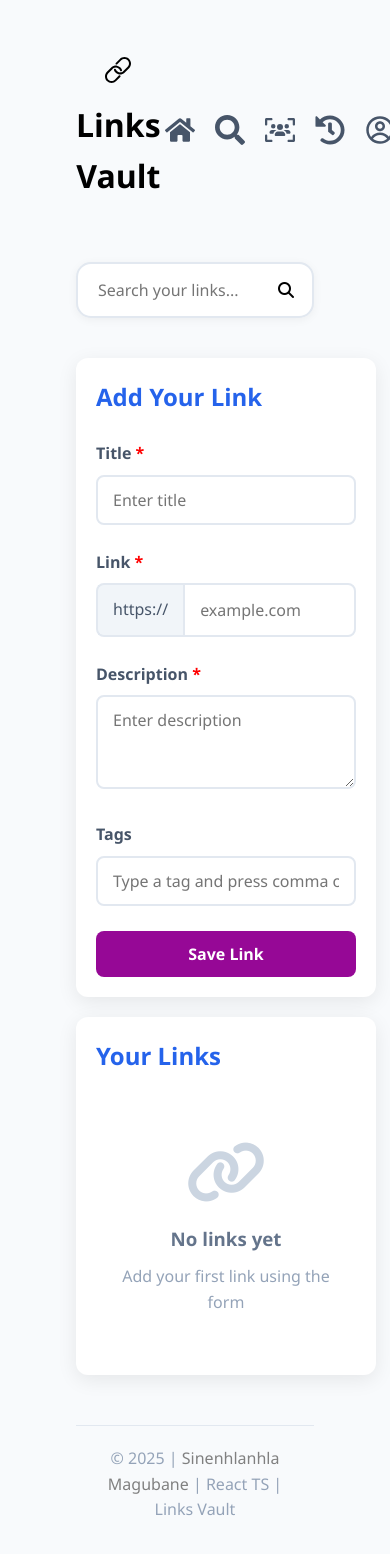
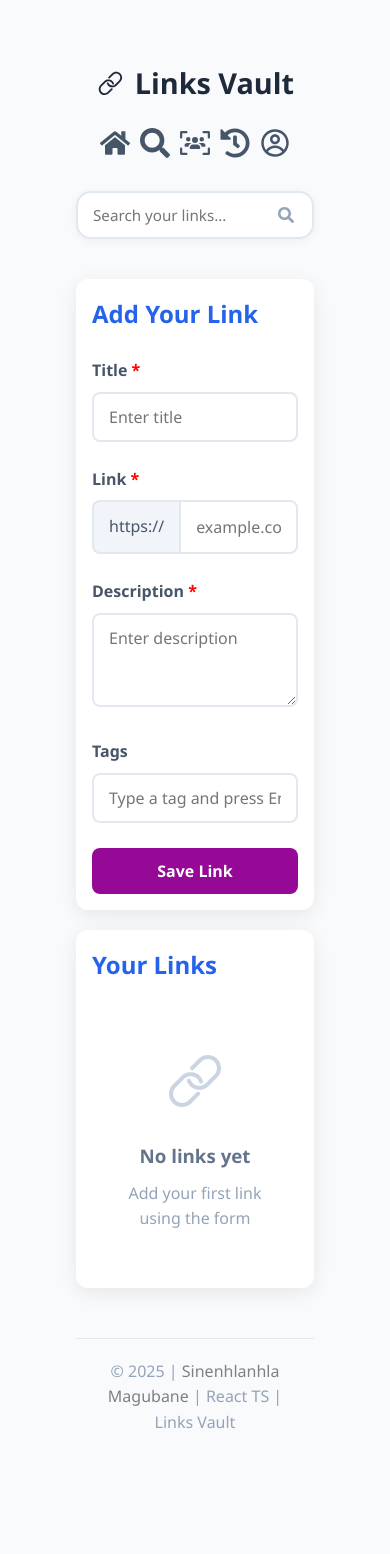
Before and after one commit to SineMag/React-TS-Links-Vault, a React (Vite) app: page / in a window 390 px wide. Shown: the top 1554 px of the page. After the commit the page ends 1516 px from the top, so only its background shows below. Built offline with nearby package versions, Linux system fonts and the light colour scheme.

Commit message:
feat: complete project: Fix tags functionality, improve UI, remove fake data, enhance responsiveness

```diff
--- a/index.html
+++ b/index.html
@@ -4,7 +4,6 @@
     <meta charset="UTF-8" />
     <meta name="viewport" content="width=device-width, initial-scale=1.0" />
     <title>Links Vault</title>
-    <link rel="stylesheet" href="https://cdnjs.cloudflare.com/ajax/libs/font-awesome/6.4.0/css/all.min.css">
     <link rel="icon" type="image/png" href="/favicon.ico" />
 
   </head>
--- a/package.json
+++ b/package.json
@@ -10,6 +10,7 @@
     "preview": "vite preview"
   },
   "dependencies": {
+    "bootstrap": "^5.3.8",
     "react": "^19.1.1",
     "react-dom": "^19.1.1",
     "react-icons": "^5.5.0"
--- a/src/App.css
+++ b/src/App.css
@@ -13,9 +13,6 @@ body, html, #root {
   min-height: 100vh;
 }
 
-header {
-    margin-top:-5%;
-}
 .container {
     max-width: 1200px;
     margin: 0 auto;
@@ -26,11 +23,23 @@ header {
     margin-bottom: 40px;
 }
 
+.header-top {
+    display: flex;
+    flex-direction: row;
+    justify-content: space-between;
+    align-items: center;
+    color: #1e293b;
+    margin-bottom: 20px;
+}
+
         h1 {
             font-size: 2.5rem;
-            color: #2563eb;
+            color: #1e293b;
             margin-bottom: 10px;
             font-weight: 700;
+            display: flex;
+            align-items: center;
+            gap: 10px;
         }
 
         .subtitle {
@@ -61,6 +70,9 @@ header {
             font-size: 1rem;
             box-shadow: 0 2px 10px rgba(0, 0, 0, 0.05);
             transition: all 0.3s ease;
+            cursor: text;
+            background-color: #ffffff;
+            color: #1e293b;
         }
 
         .search-input input:focus {
@@ -69,12 +81,13 @@ header {
             box-shadow: 0 2px 15px rgba(37, 99, 235, 0.1);
         }
 
-        .search-input i {
+        .search-input .search-icon {
             position: absolute;
             right: 20px;
             top: 50%;
             transform: translateY(-50%);
             color: #94a3b8;
+            pointer-events: none;
         }
 
         .main-content {
@@ -122,6 +135,9 @@ header {
             border-radius: 8px;
             font-size: 1rem;
             transition: all 0.3s ease;
+            cursor: text;
+            background-color: #ffffff;
+            color: #1e293b;
         }
 
         .form-group input:focus,
@@ -177,6 +193,11 @@ header {
             background: #1d4ed8;
             transform: translateY(-2px);
             box-shadow: 0 4px 12px rgba(37, 99, 235, 0.2);
+            cursor: pointer;
+        }
+
+        .btn-primary:active {
+            transform: translateY(0);
         }
 
         .links-section {
@@ -211,6 +232,10 @@ header {
             padding: 20px;
 
             transition: all 0.2s ease;
+        }
+
+        .link-card {
+            cursor: default;
         }
 
         .link-card:hover {
@@ -248,9 +273,19 @@ header {
             gap: 20px;
             align-items: center;
             justify-content: center;
+            padding: 2%;
         }
-        .icon-bar svg { transition: color 0.2s ease, transform 0.12s ease; cursor: pointer; color: #475569; }
-        .icon-bar svg:hover { color: #2563eb; transform: translateY(-1px); }
+
+        .icon-bar svg {
+            transition: color 0.2s ease, transform 0.12s ease;
+            cursor: pointer;
+            color: #475569;
+        }
+
+        .icon-bar svg:hover {
+            color: #2563eb;
+            transform: translateY(-1px);
+        }
 
         .card-content a {
             color: #2563eb;
@@ -258,10 +293,13 @@ header {
             display: block;
             margin-bottom: 15px;
             word-break: break-all;
+            cursor: pointer;
+            transition: color 0.2s ease;
         }
 
         .card-content a:hover {
             text-decoration: underline;
+            color: #1d4ed8;
         }
 
         .card-content p {
@@ -290,6 +328,11 @@ header {
             justify-content: center;
         }
 
+        .action-btn:focus {
+            outline: 2px solid #2563eb;
+            outline-offset: 2px;
+        }
+
         .edit-btn {
             color: #475569;
         }
@@ -313,6 +356,12 @@ header {
             padding: 40px 20px;
             color: #94a3b8;
             grid-column: 1 / -1;
+        }
+
+        .empty-state .empty-icon {
+            font-size: 4rem;
+            margin-bottom: 20px;
+            color: #cbd5e1;
         }
 
         .empty-state i {
@@ -385,7 +434,48 @@ header {
             margin-top: 20px;
         }
 
-        /* Responsive design */
+        /* Responsive design - All required breakpoints */
+
+        /* 1200px breakpoint */
+        @media (max-width: 1200px) {
+            .container {
+                padding: 0 16px;
+            }
+
+            h1 {
+                font-size: 2.2rem;
+            }
+
+            .main-content {
+                gap: 30px;
+            }
+        }
+
+        /* 1024px breakpoint */
+        @media (max-width: 1024px) {
+            .main-content {
+                grid-template-columns: 1fr;
+            }
+
+            .links-grid {
+                grid-template-columns: repeat(auto-fill, minmax(260px, 1fr));
+            }
+
+            .header-top {
+                flex-direction: column;
+                gap: 15px;
+            }
+
+            .icon-bar {
+                gap: 15px;
+            }
+
+            .icon-bar svg {
+                size: 25px;
+            }
+        }
+
+        /* 768px breakpoint */
         @media (max-width: 768px) {
             .main-content {
                 gap: 20px;
@@ -398,11 +488,34 @@ header {
             .links-grid {
                 grid-template-columns: 1fr;
             }
+
+            h1 {
+                font-size: 2rem;
             }
 
+            .header-top {
+                flex-direction: column;
+                gap: 10px;
+            }
+
+            .icon-bar {
+                gap: 12px;
+                padding: 1%;
+            }
+
+            .icon-bar svg {
+                size: 22px;
+            }
+
+            .search-bar {
+                margin-top: 30px;
+            }
+        }
+
+        /* 480px breakpoint */
         @media (max-width: 480px) {
             h1 {
-                font-size: 2rem;
+                font-size: 1.8rem;
             }
 
             .form-buttons {
@@ -412,23 +525,83 @@ header {
             .btn {
                 width: 100%;
             }
+
+            .form-section, .links-section {
+                padding: 16px;
             }
 
-        /* Additional required breakpoints */
-        @media (max-width: 1200px) {
-            .container { padding: 0 16px; }
+            .search-input input {
+                padding: 12px 15px;
+                font-size: 0.95rem;
             }
 
-        @media (max-width: 1024px) {
-            .main-content { grid-template-columns: 1fr; }
-            .links-grid { grid-template-columns: repeat(auto-fill, minmax(260px, 1fr)); }
+            .icon-bar {
+                gap: 10px;
             }
 
+            .icon-bar svg {
+                size: 20px;
+            }
+
+            .link-card {
+                padding: 15px;
+            }
+
+            .card-actions {
+                gap: 10px;
+            }
+        }
+
+        /* 320px breakpoint */
         @media (max-width: 320px) {
-            h1 { font-size: 1.6rem; }
-            .search-input input { padding: 12px; font-size: 0.95rem; }
-            .form-section, .links-section { padding: 16px; }
-            .btn { padding: 10px 16px; font-size: 0.95rem; }
+            body, html, #root {
+                padding: 10px;
+            }
+
+            h1 {
+                font-size: 1.5rem;
+                flex-direction: column;
+                gap: 5px;
+            }
+
+            .search-input input {
+                padding: 10px 12px;
+                font-size: 0.9rem;
+            }
+
+            .form-section, .links-section {
+                padding: 12px;
+            }
+
+            .btn {
+                padding: 10px 16px;
+                font-size: 0.9rem;
+            }
+
+            .form-group {
+                margin-bottom: 20px;
+            }
+
+            .icon-bar {
+                gap: 8px;
+                flex-wrap: wrap;
+            }
+
+            .icon-bar svg {
+                size: 18px;
+            }
+
+            .link-card {
+                padding: 12px;
+            }
+
+            .card-content h3 {
+                font-size: 1rem;
+            }
+
+            .card-content p {
+                font-size: 0.9rem;
+            }
         }
 
         /* Toast notifications */
@@ -463,6 +636,17 @@ header {
             font-size: 1.1rem;
             color: #64748b;
             cursor: pointer;
+            transition: color 0.2s ease;
+            padding: 0;
+            width: 24px;
+            height: 24px;
+            display: flex;
+            align-items: center;
+            justify-content: center;
+        }
+
+        .toast-close:hover {
+            color: #f8fafc;
         }
 
         @keyframes toast-in {
--- a/src/App.tsx
+++ b/src/App.tsx
@@ -1,4 +1,4 @@
-import { useState, useMemo, useEffect } from "react";
+import { useState, useMemo } from "react";
 import type { Link } from "./types/Link";
 import { useLocalStorage } from "./hooks/useLocalStorage";
 import Header from "./components/Header";
@@ -37,17 +37,6 @@ function App() {
       );
     });
   }, [links, searchQuery]);
-
-  // One-time migration: remove any previously seeded sample link from older versions
-  useEffect(() => {
-    const hasSeed = links.some(
-      (l) => l.title === "React Official Website" && l.url === "reactjs.org"
-    );
-    if (hasSeed) {
-      setLinks((prev) => prev.filter((l) => !(l.title === "React Official Website" && l.url === "reactjs.org")));
-    }
-    // eslint-disable-next-line react-hooks/exhaustive-deps
-  }, []);
 
   function handleUpdateLink(updatedLink: Link) {
     const updated = links.map((l) => (l.id === updatedLink.id ? updatedLink : l));
--- a/src/components/Header.tsx
+++ b/src/components/Header.tsx
@@ -1,8 +1,6 @@
 import { IoIosLink } from "react-icons/io";
-import { FaHome } from "react-icons/fa";
-import { FaSearch } from "react-icons/fa";
+import { FaHome, FaSearch, FaHistory } from "react-icons/fa";
 import { FaUsersViewfinder } from "react-icons/fa6";
-import { FaHistory } from "react-icons/fa";
 import { CgProfile } from "react-icons/cg";
 
 interface HeaderProps {
@@ -13,24 +11,12 @@ interface HeaderProps {
 export default function Header({ searchQuery, onSearchChange }: HeaderProps) {
   return (
     <header>
-      <div
-        style={{
-          color: "black",
-          display: "flex",
-          flexDirection:'row',
-          justifyContent:'space-between'
-        }}
-      >
-        <h1 style={{
-            color:'black'
-        }}>
+      <div className="header-top">
+        <h1>
           <IoIosLink />
           Links Vault
         </h1>
-        <div className="icon-bar" style={{
-            padding:'2%',
-            cursor:'pointer'
-        }}>
+        <div className="icon-bar">
           <FaHome size={30} />
           <FaSearch size={30}/>
           <FaUsersViewfinder size={30}/>
@@ -46,9 +32,7 @@ export default function Header({ searchQuery, onSearchChange }: HeaderProps) {
             value={searchQuery}
             onChange={(e) => onSearchChange(e.target.value)}
           />
-          <i className="fas fa-search" style={{
-            color :'black'
-          }}></i>
+          <FaSearch className="search-icon" />
         </div>
       </div>
     </header>
--- a/src/components/LinkForm.tsx
+++ b/src/components/LinkForm.tsx
@@ -36,10 +36,12 @@ export default function LinkForm({
 }: LinkFormProps) {
   const [tagsInput, setTagsInput] = useState("");
 
-  // Keep the input in sync when loading an existing item for edit
+  // Clear tags input when entering edit mode
   useEffect(() => {
-    setTagsInput(tags.join(", "));
-  }, [tags]);
+    if (isUpdated) {
+      setTagsInput("");
+    }
+  }, [isUpdated]);
 
   const handleSubmit = (e: React.FormEvent) => {
     e.preventDefault();
@@ -66,7 +68,6 @@ export default function LinkForm({
     // Ensure any remaining input gets converted to tags on submit
     if (tagsInput.trim() !== "") {
       commitTag(tagsInput);
-      setTagsInput("");
     }
 
     if (isUpdated) {
@@ -87,27 +88,37 @@ export default function LinkForm({
     setUrl("");
     setDescription("");
     setTags([]);
+    setTagsInput("");
     setCurrentId(0);
   };
 
   function commitTag(raw: string) {
+    if (!raw.trim()) return;
+
     const parts = raw
       .split(",")
-      .map((s) => s.trim().replace(/,$/, ""))
+      .map((s) => s.trim())
       .filter((s) => s.length > 0);
+
     if (parts.length === 0) return;
+
     const current = new Set(tags);
-    for (const p of parts) current.add(p);
+    for (const p of parts) {
+      if (p) {
+        current.add(p);
+      }
+    }
     setTags(Array.from(current));
+    setTagsInput("");
   }
 
   function onTagsKeyDown(e: React.KeyboardEvent<HTMLInputElement>) {
-    if (e.key === "," || e.key === "Enter") {
+    if (e.key === "Enter") {
       e.preventDefault();
       commitTag(tagsInput);
-      setTagsInput("");
     } else if (e.key === "Backspace" && tagsInput === "" && tags.length > 0) {
       // Remove last tag when input empty
+      e.preventDefault();
       setTags(tags.slice(0, -1));
     }
   }
@@ -171,7 +182,7 @@ export default function LinkForm({
           <input
             type="text"
             id="tags"
-            placeholder="Type a tag and press comma or Enter"
+            placeholder="Type a tag and press Enter"
             value={tagsInput}
             onChange={(e) => setTagsInput(e.target.value)}
             onKeyDown={onTagsKeyDown}
--- a/src/components/LinksSection.tsx
+++ b/src/components/LinksSection.tsx
@@ -1,5 +1,6 @@
 import type { Link } from "../types/Link";
 import LinkCard from "./LinkCard";
+import { IoIosLink } from "react-icons/io";
 import React from "react";
 
 interface LinksSectionProps {
@@ -32,15 +33,12 @@ export default function LinksSection({
       <div className="links-grid">
         {links.length === 0 ? (
           <div className="empty-state">
-            <i className="fas fa-link"></i>
+            <IoIosLink className="empty-icon" />
             <h3>No links yet</h3>
             <p>Add your first link using the form</p>
           </div>
         ) : (
           links.map((link) => (
-            <div style={{
-            width:'100%'
-            }}>
             <LinkCard
               key={link.id}
               link={link}
@@ -52,7 +50,6 @@ export default function LinksSection({
               setIsUpdated={setIsUpdated}
               setCurrentId={setCurrentId}
             />
-            </div>
           ))
         )}
       </div>
--- a/src/hooks/useLocalStorage.ts
+++ b/src/hooks/useLocalStorage.ts
@@ -2,12 +2,24 @@ import { useState, useEffect } from 'react';
 
 export function useLocalStorage<T>(key: string, initialValue: T) {
   const [value, setValue] = useState<T>(() => {
-    const storedValue = localStorage.getItem(key);
-    return storedValue ? JSON.parse(storedValue) : initialValue;
+    try {
+      const storedValue = localStorage.getItem(key);
+      if (storedValue === null) {
+        return initialValue;
+      }
+      return JSON.parse(storedValue) as T;
+    } catch (error) {
+      console.error(`Error reading localStorage key "${key}":`, error);
+      return initialValue;
+    }
   });
 
   useEffect(() => {
-    localStorage.setItem(key, JSON.stringify(value));
+    try {
+      localStorage.setItem(key, JSON.stringify(value));
+    } catch (error) {
+      console.error(`Error saving to localStorage key "${key}":`, error);
+    }
   }, [key, value]);
 
   return [value, setValue] as const;
```
Also changed, not shown: src/components/Footer.tsx (+11 -4 lines), src/components/LinkCard.tsx (+4 -3 lines), 1 other file (tests, documents, lock files or other folders). Lines whose indentation alone changed are shown as unchanged.
